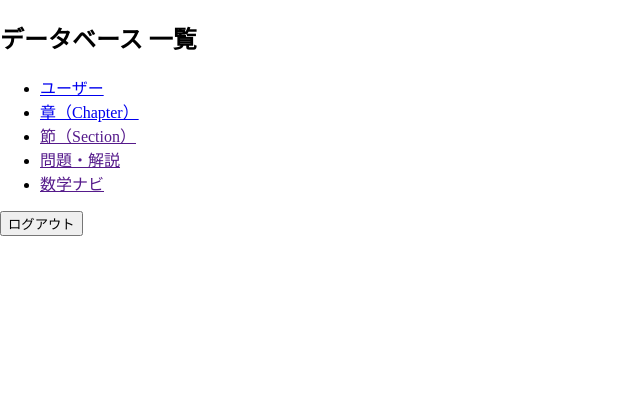
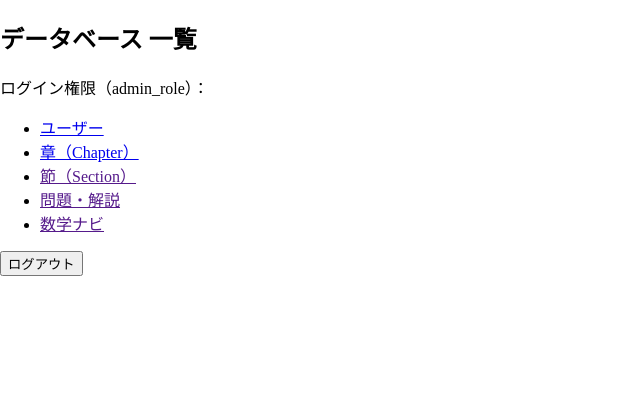
Before and after one commit to sian-ka-suiso/OXquiz, a PHP site: page /OXquiz_MVC/view_admin/admin.php in a window 1280 px wide. Shown: the top 420 px of the page, without its empty margins (0-640 px from the left). Run offline with PHP 8.4, Linux system fonts and the light colour scheme; data that the repository does not hold is empty.

Commit message:
管理者ページのログインユーザーの権限確認用の処理を追加

```diff
--- a/view_admin/admin.php
+++ b/view_admin/admin.php
@@ -8,6 +8,7 @@
 </head>
 <body>
     <h2>データベース 一覧</h2>
+    <p>ログイン権限（admin_role）：<strong><?= htmlspecialchars($admin_role) ?></strong></p>
     <ul>
         <li><a href="user">ユーザー</a></li>
         <li><a href="chapter">章（Chapter）</a></li>
```
